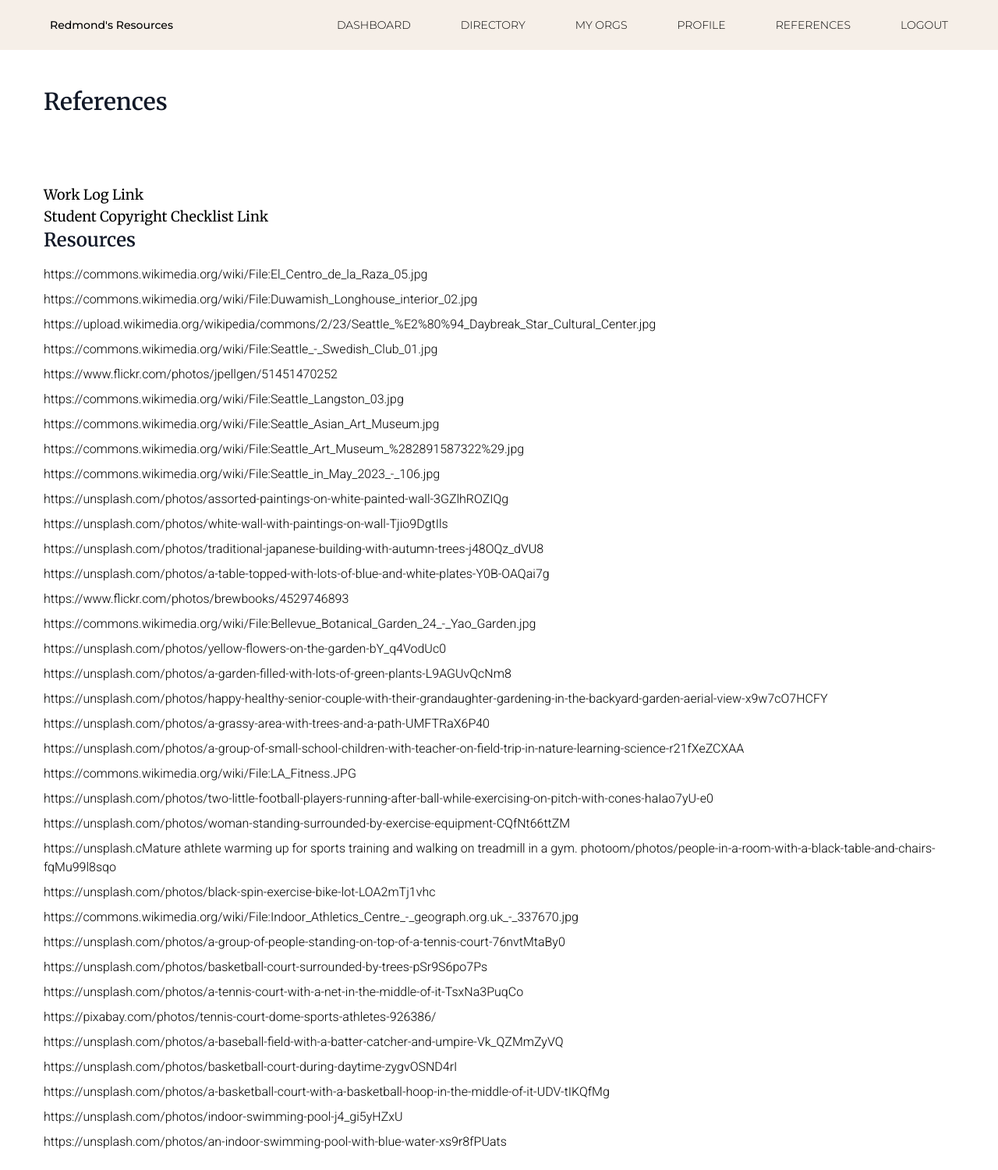
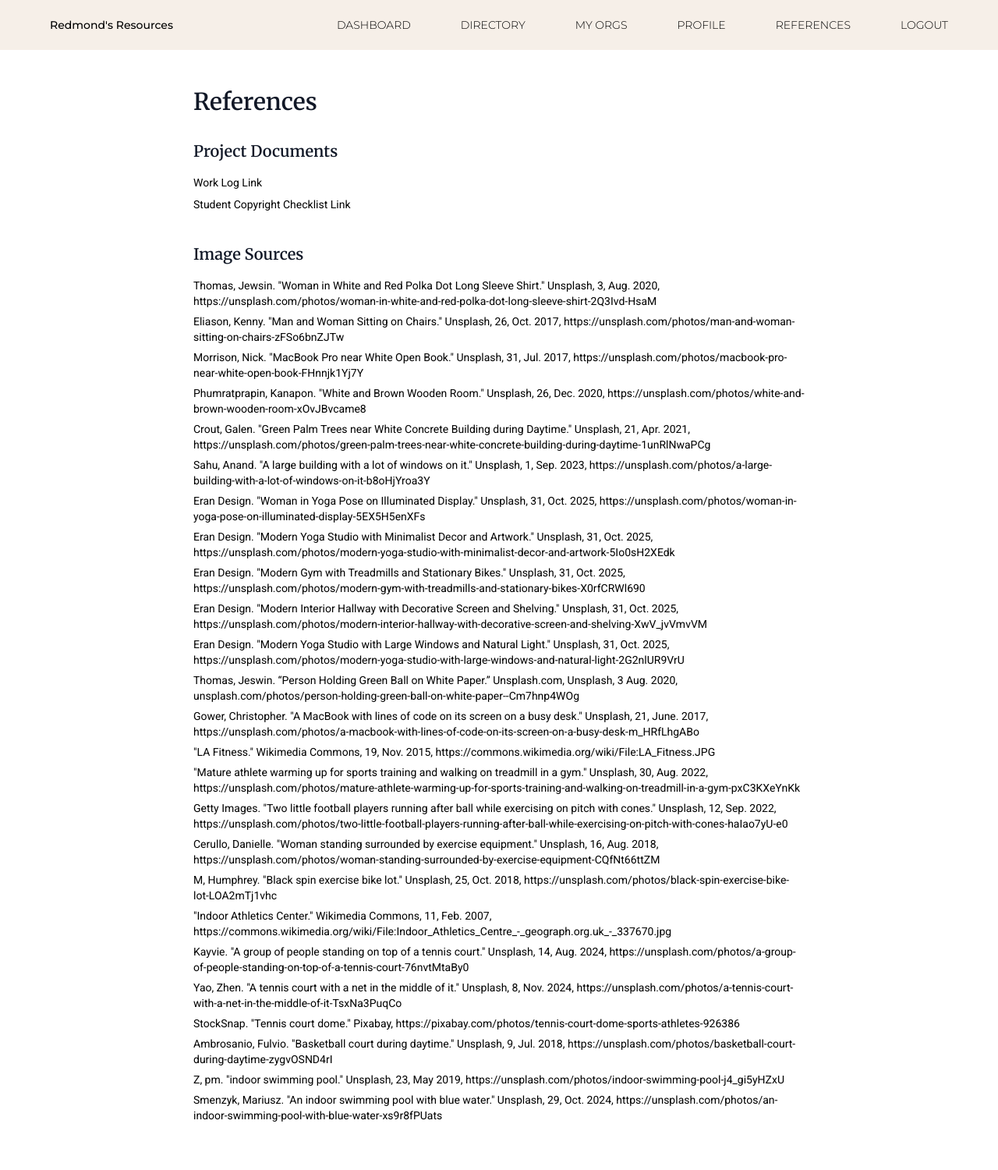
Before and after one commit to emilydma08/community-resource-hub, a Flask app: page /references in a window 1280 px wide. Shown: the whole page at 78% size. After the commit the page ends 1438 px from the top, so only its background shows below. Run offline with Flask 3, Linux system fonts and the light colour scheme; some libraries are stand-ins or nearby versions.

Commit message:
some references

```diff
--- a/templates/reference.html
+++ b/templates/reference.html
@@ -10,55 +10,54 @@
 <body>
     {% include "_navbar.html" %}
 
-     <div class="pt-20 px-14 max-w-screen mx-auto">
-        <div class="mt-8 mb-6">
+    <div class="pt-20 px-14 max-w-4xl mx-auto pb-12">
+        <div class="mt-8 mb-8">
             <h1 class="heading-font text-3xl font-semibold text-gray-900">References</h1>
         </div>
-    </div>
 
-    <div class="pt-8 px-14 max-w-screen mx-auto">
-        <div class="mt-8 mb-6">
-            <h2 class="heading-font text-lg font-normal"><a href="https://1drv.ms/b/c/72cec2e34fdcb0f9/IQCaArjbvQsRTL7bgiwJSJAMAbAE_kFVmSsbEE7IdSC3d8A?e=USiNvA">Work Log Link</a></h2>
-            <h2 class="heading-font text-lg font-normal"><a href="https://lwsd-my.sharepoint.com/:b:/g/personal/1060660_lwsd_org/IQALO_pD3ANzR6ISQAqyuBEfARTFeRKagwUca9_uHcaQB3Y?e=GhSdnO">Student Copyright Checklist Link</a></h2>
-            <h2 class="heading-font text-2xl font-semibold text-gray-900">Resources</h2>
-            <ul class="mt-4 space-y-2">
-                <li class="body-font text-base font-light"><a href="https://commons.wikimedia.org/wiki/File:El_Centro_de_la_Raza_05.jpg">https://commons.wikimedia.org/wiki/File:El_Centro_de_la_Raza_05.jpg</a></li>
-                <li class="body-font text-base font-light"><a href="https://commons.wikimedia.org/wiki/File:Duwamish_Longhouse_interior_02.jpg">https://commons.wikimedia.org/wiki/File:Duwamish_Longhouse_interior_02.jpg</a></li>
-                <li class="body-font text-base font-light"><a href="https://upload.wikimedia.org/wikipedia/commons/2/23/Seattle_%E2%80%94_Daybreak_Star_Cultural_Center.jpg">https://upload.wikimedia.org/wikipedia/commons/2/23/Seattle_%E2%80%94_Daybreak_Star_Cultural_Center.jpg</a></li>
-                <li class="body-font text-base font-light"><a href="https://commons.wikimedia.org/wiki/File:Seattle_-_Swedish_Club_01.jpg">https://commons.wikimedia.org/wiki/File:Seattle_-_Swedish_Club_01.jpg</a></li>
-                <li class="body-font text-base font-light"><a href="https://www.flickr.com/photos/jpellgen/51451470252">https://www.flickr.com/photos/jpellgen/51451470252</a></li>
-                <li class="body-font text-base font-light"><a href="https://commons.wikimedia.org/wiki/File:Seattle_Langston_03.jpg">https://commons.wikimedia.org/wiki/File:Seattle_Langston_03.jpg</a></li>
-                <li class="body-font text-base font-light"><a href="https://commons.wikimedia.org/wiki/File:Seattle_Asian_Art_Museum.jpg">https://commons.wikimedia.org/wiki/File:Seattle_Asian_Art_Museum.jpg</a></li>
-                <li class="body-font text-base font-light"><a href="https://commons.wikimedia.org/wiki/File:Seattle_Art_Museum_%282891587322%29.jpg">https://commons.wikimedia.org/wiki/File:Seattle_Art_Museum_%282891587322%29.jpg</a></li>
-                <li class="body-font text-base font-light"><a href="https://commons.wikimedia.org/wiki/File:Seattle_in_May_2023_-_106.jpg">https://commons.wikimedia.org/wiki/File:Seattle_in_May_2023_-_106.jpg</a></li>
-                <li class="body-font text-base font-light"><a href="https://unsplash.com/photos/assorted-paintings-on-white-painted-wall-3GZlhROZIQg">https://unsplash.com/photos/assorted-paintings-on-white-painted-wall-3GZlhROZIQg</a></li>
-                <li class="body-font text-base font-light"><a href="https://unsplash.com/photos/white-wall-with-paintings-on-wall-Tjio9DgtIls">https://unsplash.com/photos/white-wall-with-paintings-on-wall-Tjio9DgtIls</a></li>
-                <li class="body-font text-base font-light"><a href="https://unsplash.com/photos/traditional-japanese-building-with-autumn-trees-j48OQz_dVU8">https://unsplash.com/photos/traditional-japanese-building-with-autumn-trees-j48OQz_dVU8</a></li>
-                <li class="body-font text-base font-light"><a href="https://unsplash.com/photos/a-table-topped-with-lots-of-blue-and-white-plates-Y0B-OAQai7g">https://unsplash.com/photos/a-table-topped-with-lots-of-blue-and-white-plates-Y0B-OAQai7g</a></li>
-                <li class="body-font text-base font-light"><a href="https://www.flickr.com/photos/brewbooks/4529746893">https://www.flickr.com/photos/brewbooks/4529746893</a></li>
-                <li class="body-font text-base font-light"><a href="https://commons.wikimedia.org/wiki/File:Bellevue_Botanical_Garden_24_-_Yao_Garden.jpg">https://commons.wikimedia.org/wiki/File:Bellevue_Botanical_Garden_24_-_Yao_Garden.jpg</a></li>
-                <li class="body-font text-base font-light"><a href="https://unsplash.com/photos/yellow-flowers-on-the-garden-bY_q4VodUc0">https://unsplash.com/photos/yellow-flowers-on-the-garden-bY_q4VodUc0</a></li>
-                <li class="body-font text-base font-light"><a href="https://unsplash.com/photos/a-garden-filled-with-lots-of-green-plants-L9AGUvQcNm8">https://unsplash.com/photos/a-garden-filled-with-lots-of-green-plants-L9AGUvQcNm8</a></li>
-                <li class="body-font text-base font-light"><a href="https://unsplash.com/photos/happy-healthy-senior-couple-with-their-grandaughter-gardening-in-the-backyard-garden-aerial-view-x9w7cO7HCFY">https://unsplash.com/photos/happy-healthy-senior-couple-with-their-grandaughter-gardening-in-the-backyard-garden-aerial-view-x9w7cO7HCFY</a></li>
-                <li class="body-font text-base font-light"><a href="https://unsplash.com/photos/a-grassy-area-with-trees-and-a-path-UMFTRaX6P40">https://unsplash.com/photos/a-grassy-area-with-trees-and-a-path-UMFTRaX6P40</a></li>
-                <li class="body-font text-base font-light"><a href="https://unsplash.com/photos/a-group-of-small-school-children-with-teacher-on-field-trip-in-nature-learning-science-r21fXeZCXAA">https://unsplash.com/photos/a-group-of-small-school-children-with-teacher-on-field-trip-in-nature-learning-science-r21fXeZCXAA</a></li>
-                <li class="body-font text-base font-light"><a href="https://commons.wikimedia.org/wiki/File:LA_Fitness.JPG">https://commons.wikimedia.org/wiki/File:LA_Fitness.JPG</a></li>
-                <li class="body-font text-base font-light"><a href="https://unsplash.com/photos/two-little-football-players-running-after-ball-while-exercising-on-pitch-with-cones-haIao7yU-e0">https://unsplash.com/photos/two-little-football-players-running-after-ball-while-exercising-on-pitch-with-cones-haIao7yU-e0</a></li>
-                <li class="body-font text-base font-light"><a href="https://unsplash.com/photos/woman-standing-surrounded-by-exercise-equipment-CQfNt66ttZM">https://unsplash.com/photos/woman-standing-surrounded-by-exercise-equipment-CQfNt66ttZM</a></li>
-                <li class="body-font text-base font-light"><a href="https://unsplash.cMature athlete warming up for sports training and walking on treadmill in a gym. photoom/photos/people-in-a-room-with-a-black-table-and-chairs-fqMu99l8sqo">https://unsplash.cMature athlete warming up for sports training and walking on treadmill in a gym. photoom/photos/people-in-a-room-with-a-black-table-and-chairs-fqMu99l8sqo</a></li>
-                <li class="body-font text-base font-light"><a href="https://unsplash.com/photos/black-spin-exercise-bike-lot-LOA2mTj1vhc">https://unsplash.com/photos/black-spin-exercise-bike-lot-LOA2mTj1vhc</a></li>
-                <li class="body-font text-base font-light"><a href="https://commons.wikimedia.org/wiki/File:Indoor_Athletics_Centre_-_geograph.org.uk_-_337670.jpg">https://commons.wikimedia.org/wiki/File:Indoor_Athletics_Centre_-_geograph.org.uk_-_337670.jpg</a></li>
-                <li class="body-font text-base font-light"><a href="https://unsplash.com/photos/a-group-of-people-standing-on-top-of-a-tennis-court-76nvtMtaBy0">https://unsplash.com/photos/a-group-of-people-standing-on-top-of-a-tennis-court-76nvtMtaBy0</a></li>
-                <li class="body-font text-base font-light"><a href="https://unsplash.com/photos/basketball-court-surrounded-by-trees-pSr9S6po7Ps">https://unsplash.com/photos/basketball-court-surrounded-by-trees-pSr9S6po7Ps</a></li>
-                <li class="body-font text-base font-light"><a href="https://unsplash.com/photos/a-tennis-court-with-a-net-in-the-middle-of-it-TsxNa3PuqCo">https://unsplash.com/photos/a-tennis-court-with-a-net-in-the-middle-of-it-TsxNa3PuqCo</a></li>
-                <li class="body-font text-base font-light"><a href="https://pixabay.com/photos/tennis-court-dome-sports-athletes-926386/">https://pixabay.com/photos/tennis-court-dome-sports-athletes-926386/</a></li>
-                <li class="body-font text-base font-light"><a href="https://unsplash.com/photos/a-baseball-field-with-a-batter-catcher-and-umpire-Vk_QZMmZyVQ">https://unsplash.com/photos/a-baseball-field-with-a-batter-catcher-and-umpire-Vk_QZMmZyVQ</a></li>
-                <li class="body-font text-base font-light"><a href="https://unsplash.com/photos/basketball-court-during-daytime-zygvOSND4rI">https://unsplash.com/photos/basketball-court-during-daytime-zygvOSND4rI</a></li>
-                <li class="body-font text-base font-light"><a href="https://unsplash.com/photos/a-basketball-court-with-a-basketball-hoop-in-the-middle-of-it-UDV-tIKQfMg">https://unsplash.com/photos/a-basketball-court-with-a-basketball-hoop-in-the-middle-of-it-UDV-tIKQfMg</a></li>
-                <li class="body-font text-base font-light"><a href="https://unsplash.com/photos/indoor-swimming-pool-j4_gi5yHZxU">https://unsplash.com/photos/indoor-swimming-pool-j4_gi5yHZxU</a></li>
-                <li class="body-font text-base font-light"><a href="https://unsplash.com/photos/an-indoor-swimming-pool-with-blue-water-xs9r8fPUats">https://unsplash.com/photos/an-indoor-swimming-pool-with-blue-water-xs9r8fPUats</a></li>
+        <section class="mb-10">
+            <h2 class="heading-font text-xl font-semibold text-gray-900 mb-4">Project Documents</h2>
+            <ul class="space-y-2">
+                <li class="body-font text-sm">
+                    <a href="https://1drv.ms/b/c/72cec2e34fdcb0f9/IQCaArjbvQsRTL7bgiwJSJAMAbAE_kFVmSsbEE7IdSC3d8A?e=USiNvA" target="_blank">Work Log Link</a>
+                </li>
+                <li class="body-font text-sm">
+                    <a href="https://lwsd-my.sharepoint.com/:b:/g/personal/1060660_lwsd_org/IQALO_pD3ANzR6ISQAqyuBEfARTFeRKagwUca9_uHcaQB3Y?e=GhSdnO" target="_blank">Student Copyright Checklist Link</a>
+                </li>
             </ul>
-        </div>
+        </section>
+
+        <section>
+            <h2 class="heading-font text-xl font-semibold text-gray-900 mb-4">Image Sources</h2>
+            <ul class="space-y-1.5">
+                <li class="body-font text-sm"><a href="https://unsplash.com/photos/woman-in-white-and-red-polka-dot-long-sleeve-shirt-2Q3Ivd-HsaM" target="_blank">Thomas, Jewsin. "Woman in White and Red Polka Dot Long Sleeve Shirt." Unsplash, 3, Aug. 2020, https://unsplash.com/photos/woman-in-white-and-red-polka-dot-long-sleeve-shirt-2Q3Ivd-HsaM</a></li>
+                <li class="body-font text-sm"><a href="https://unsplash.com/photos/man-and-woman-sitting-on-chairs-zFSo6bnZJTw" target="_blank">Eliason, Kenny. "Man and Woman Sitting on Chairs." Unsplash, 26, Oct. 2017, https://unsplash.com/photos/man-and-woman-sitting-on-chairs-zFSo6bnZJTw</a></li>
+                <li class="body-font text-sm"><a href="https://unsplash.com/photos/macbook-pro-near-white-open-book-FHnnjk1Yj7Y" target="_blank">Morrison, Nick. "MacBook Pro near White Open Book." Unsplash, 31, Jul. 2017, https://unsplash.com/photos/macbook-pro-near-white-open-book-FHnnjk1Yj7Y</a></li>
+                <li class="body-font text-sm"><a href="https://unsplash.com/photos/white-and-brown-wooden-room-xOvJBvcame8" target="_blank">Phumratprapin, Kanapon. "White and Brown Wooden Room." Unsplash, 26, Dec. 2020, https://unsplash.com/photos/white-and-brown-wooden-room-xOvJBvcame8</a></li>
+                <li class="body-font text-sm"><a href="https://unsplash.com/photos/green-palm-trees-near-white-concrete-building-during-daytime-1unRlNwaPCg" target="_blank">Crout, Galen. "Green Palm Trees near White Concrete Building during Daytime." Unsplash, 21, Apr. 2021, https://unsplash.com/photos/green-palm-trees-near-white-concrete-building-during-daytime-1unRlNwaPCg</a></li>
+                <li class="body-font text-sm"><a href="https://unsplash.com/photos/a-large-building-with-a-lot-of-windows-on-it-b8oHjYroa3Y" target="_blank">Sahu, Anand. "A large building with a lot of windows on it." Unsplash, 1, Sep. 2023, https://unsplash.com/photos/a-large-building-with-a-lot-of-windows-on-it-b8oHjYroa3Y</a></li>
+                <li class="body-font text-sm"><a href="https://unsplash.com/photos/woman-in-yoga-pose-on-illuminated-display-5EX5H5enXFs" target="_blank">Eran Design. "Woman in Yoga Pose on Illuminated Display." Unsplash, 31, Oct. 2025, https://unsplash.com/photos/woman-in-yoga-pose-on-illuminated-display-5EX5H5enXFs</a></li>
+                <li class="body-font text-sm"><a href="https://unsplash.com/photos/modern-yoga-studio-with-minimalist-decor-and-artwork-5Io0sH2XEdk" target="_blank">Eran Design. "Modern Yoga Studio with Minimalist Decor and Artwork." Unsplash, 31, Oct. 2025, https://unsplash.com/photos/modern-yoga-studio-with-minimalist-decor-and-artwork-5Io0sH2XEdk</a></li>
+                <li class="body-font text-sm"><a href="https://unsplash.com/photos/modern-gym-with-treadmills-and-stationary-bikes-X0rfCRWl690" target="_blank">Eran Design. "Modern Gym with Treadmills and Stationary Bikes." Unsplash, 31, Oct. 2025, https://unsplash.com/photos/modern-gym-with-treadmills-and-stationary-bikes-X0rfCRWl690</a></li>
+                <li class="body-font text-sm"><a href="https://unsplash.com/photos/modern-interior-hallway-with-decorative-screen-and-shelving-XwV_jvVmvVM" target="_blank">Eran Design. "Modern Interior Hallway with Decorative Screen and Shelving." Unsplash, 31, Oct. 2025, https://unsplash.com/photos/modern-interior-hallway-with-decorative-screen-and-shelving-XwV_jvVmvVM</a></li>
+                <li class="body-font text-sm"><a href="https://unsplash.com/photos/modern-yoga-studio-with-large-windows-and-natural-light-2G2nlUR9VrU" target="_blank">Eran Design. "Modern Yoga Studio with Large Windows and Natural Light." Unsplash, 31, Oct. 2025, https://unsplash.com/photos/modern-yoga-studio-with-large-windows-and-natural-light-2G2nlUR9VrU</a></li>
+                <!--<li class="body-font text-sm"><a href="" target="_blank"></a></li>-->
+                <li class="body-font text-sm"><a href="https://unsplash.com/photos/person-holding-green-ball-on-white-paper--Cm7hnp4WOg" target="_blank">‌Thomas, Jeswin. “Person Holding Green Ball on White Paper.” Unsplash.com, Unsplash, 3 Aug. 2020, unsplash.com/photos/person-holding-green-ball-on-white-paper--Cm7hnp4WOg</a></li>
+                <li class="body-font text-sm"><a href="https://unsplash.com/photos/a-macbook-with-lines-of-code-on-its-screen-on-a-busy-desk-m_HRfLhgABo" target="_blank">Gower, Christopher. "A MacBook with lines of code on its screen on a busy desk." Unsplash, 21, June. 2017, https://unsplash.com/photos/a-macbook-with-lines-of-code-on-its-screen-on-a-busy-desk-m_HRfLhgABo</a></li>
+                <li class="body-font text-sm"><a href="https://commons.wikimedia.org/wiki/File:LA_Fitness.JPG" target="_blank">"LA Fitness." Wikimedia Commons, 19, Nov. 2015, https://commons.wikimedia.org/wiki/File:LA_Fitness.JPG</a></li>
+                <li class="body-font text-sm"><a href="https://unsplash.com/photos/mature-athlete-warming-up-for-sports-training-and-walking-on-treadmill-in-a-gym-pxC3KXeYnKk" target="_blank">"Mature athlete warming up for sports training and walking on treadmill in a gym." Unsplash, 30, Aug. 2022, https://unsplash.com/photos/mature-athlete-warming-up-for-sports-training-and-walking-on-treadmill-in-a-gym-pxC3KXeYnKk</a></li>
+                <li class="body-font text-sm"><a href="https://unsplash.com/photos/two-little-football-players-running-after-ball-while-exercising-on-pitch-with-cones-haIao7yU-e0" target="_blank">Getty Images. "Two little football players running after ball while exercising on pitch with cones." Unsplash, 12, Sep. 2022, https://unsplash.com/photos/two-little-football-players-running-after-ball-while-exercising-on-pitch-with-cones-haIao7yU-e0</a></li>
+                <li class="body-font text-sm"><a href="https://unsplash.com/photos/woman-standing-surrounded-by-exercise-equipment-CQfNt66ttZM" target="_blank">Cerullo, Danielle. "Woman standing surrounded by exercise equipment." Unsplash, 16, Aug. 2018, https://unsplash.com/photos/woman-standing-surrounded-by-exercise-equipment-CQfNt66ttZM</a></li>
+                <li class="body-font text-sm"><a href="https://unsplash.com/photos/black-spin-exercise-bike-lot-LOA2mTj1vhc" target="_blank">M, Humphrey. "Black spin exercise bike lot." Unsplash, 25, Oct. 2018, https://unsplash.com/photos/black-spin-exercise-bike-lot-LOA2mTj1vhc</a></li>
+                <li class="body-font text-sm"><a href="https://commons.wikimedia.org/wiki/File:Indoor_Athletics_Centre_-_geograph.org.uk_-_337670.jpg" target="_blank">"Indoor Athletics Center." Wikimedia Commons, 11, Feb. 2007, https://commons.wikimedia.org/wiki/File:Indoor_Athletics_Centre_-_geograph.org.uk_-_337670.jpg</a></li>
+                <li class="body-font text-sm"><a href="https://unsplash.com/photos/a-group-of-people-standing-on-top-of-a-tennis-court-76nvtMtaBy0" target="_blank">Kayvie. "A group of people standing on top of a tennis court." Unsplash, 14, Aug. 2024, https://unsplash.com/photos/a-group-of-people-standing-on-top-of-a-tennis-court-76nvtMtaBy0</a></li>
+                <li class="body-font text-sm"><a href="https://unsplash.com/photos/a-tennis-court-with-a-net-in-the-middle-of-it-TsxNa3PuqCo" target="_blank">Yao, Zhen. "A tennis court with a net in the middle of it." Unsplash, 8, Nov. 2024, https://unsplash.com/photos/a-tennis-court-with-a-net-in-the-middle-of-it-TsxNa3PuqCo</a></li>
+                <li class="body-font text-sm"><a href="https://pixabay.com/photos/tennis-court-dome-sports-athletes-926386/" target="_blank">StockSnap. "Tennis court dome." Pixabay, https://pixabay.com/photos/tennis-court-dome-sports-athletes-926386</a></li>
+                <li class="body-font text-sm"><a href="https://unsplash.com/photos/basketball-court-during-daytime-zygvOSND4rI" target="_blank">Ambrosanio, Fulvio. "Basketball court during daytime." Unsplash, 9, Jul. 2018, https://unsplash.com/photos/basketball-court-during-daytime-zygvOSND4rI</a></li>
+                <li class="body-font text-sm"><a href="https://unsplash.com/photos/indoor-swimming-pool-j4_gi5yHZxU" target="_blank">Z, pm. "indoor swimming pool." Unsplash, 23, May 2019, https://unsplash.com/photos/indoor-swimming-pool-j4_gi5yHZxU</a></li>
+                <li class="body-font text-sm"><a href="https://unsplash.com/photos/an-indoor-swimming-pool-with-blue-water-xs9r8fPUats" target="_blank">Smenzyk, Mariusz. "An indoor swimming pool with blue water." Unsplash, 29, Oct. 2024, https://unsplash.com/photos/an-indoor-swimming-pool-with-blue-water-xs9r8fPUats</a></li>
+            </ul>
+        </section>
     </div>
 
     <script src="{{ url_for('static', filename='js/sitewide.js') }}"></script>
```
